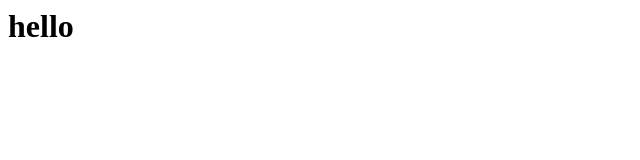
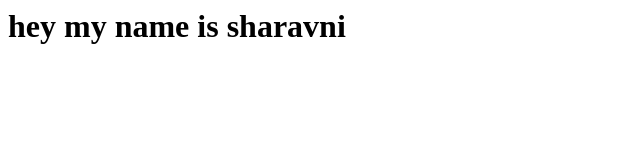
Before and after one commit to Shravani1603/newproject, a plain HTML site: page index.html in a window 1280 px wide. Shown: the whole page, without its empty margins (0-640 px from the left). Drawn offline with Linux system fonts and the light colour scheme.

Commit message:
this is day4 work

```diff
--- a/index.html
+++ b/index.html
@@ -1 +1 @@
-<h1> hello </h2>
+<h1> hey my name is sharavni </h2>
```
